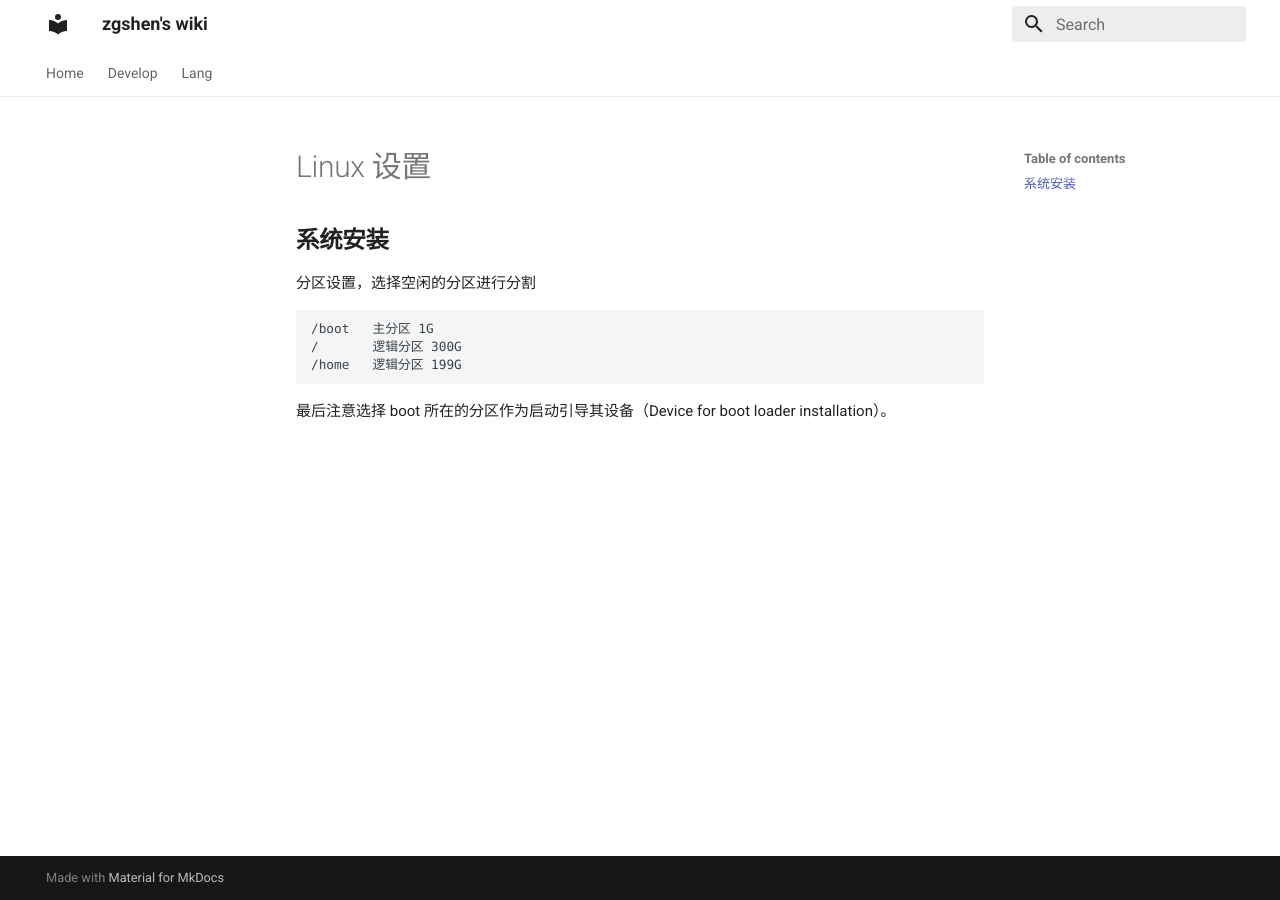
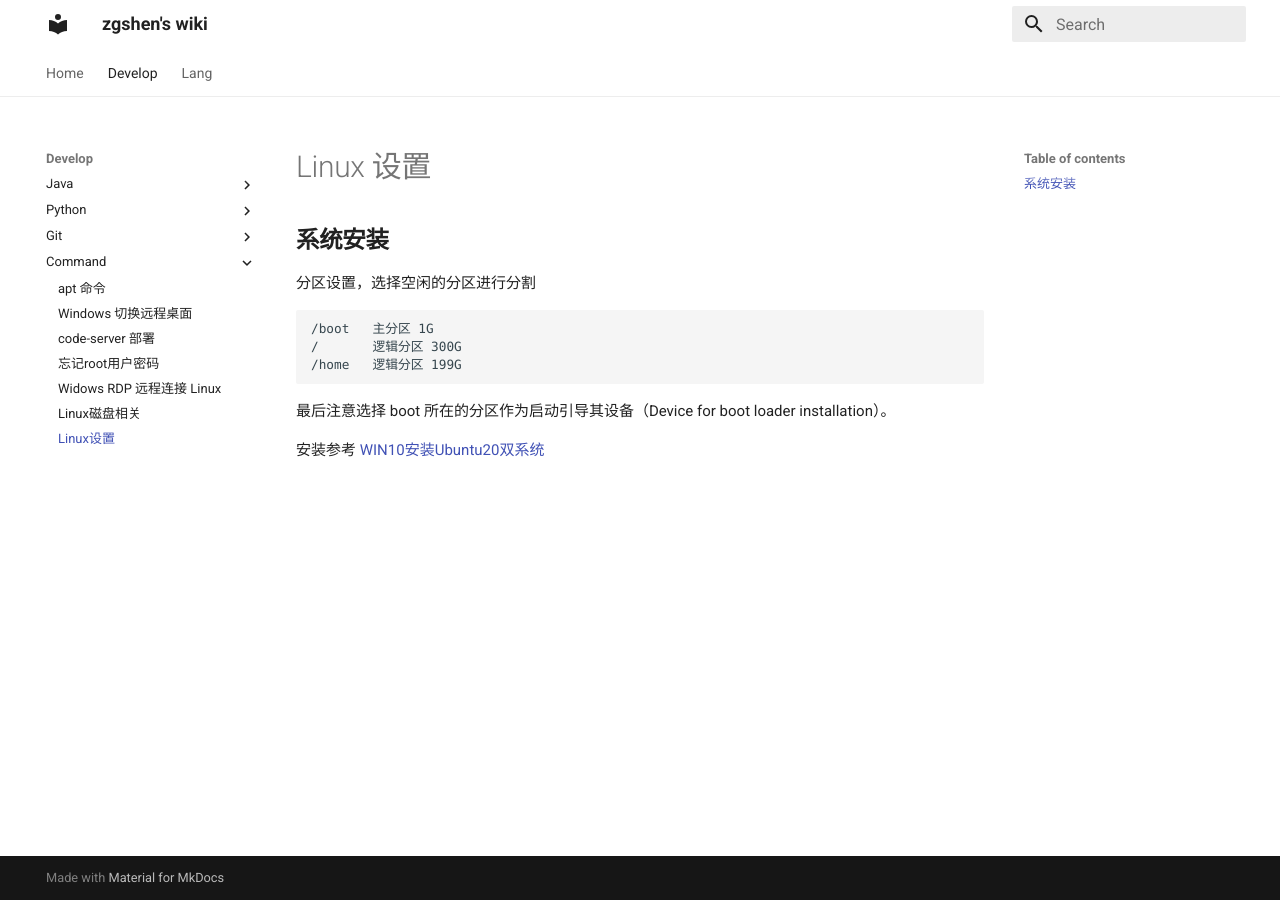
Before and after one commit to zgshen/wiki, an MkDocs documentation site: the page built from docs/develop/command/Linux设置.md, in a window 1280 px wide. Built offline with MkDocs 1.6.1 and Material for MkDocs 9.7.7, drawn with Linux system fonts in a browser that asks for light colours; some web fonts are replaced.

Commit message:
feat: wiki

````diff
--- a/docs/develop/command/Linux设置.md
+++ b/docs/develop/command/Linux设置.md
@@ -12,3 +12,5 @@
 ```
 
 最后注意选择 boot 所在的分区作为启动引导其设备（Device for boot loader installation）。
+
+安装参考 [WIN10安装Ubuntu20双系统](https://blog.csdn.net/qq_33187136/article/details/113924497)
--- a/mkdocs.yml
+++ b/mkdocs.yml
@@ -45,6 +45,7 @@ nav:
     - Git:
       - git操作: develop/git/git操作.md
       - git注释规范: develop/git/git注释规范.md
+      - git拉取最后一次提交版本: develop/git/拉取最后一次提交版本.md
     - Command:
       - apt 命令: develop/command/apt命令.md
       - Windows 切换远程桌面: develop/command/Windows切换远程桌面.md
@@ -52,6 +53,7 @@ nav:
       - 忘记root用户密码: develop/command/忘记root密码.md
       - Widows RDP 远程连接 Linux: develop/command/Widows远程连接Linux i3桌面.md
       - Linux磁盘相关: develop/command/Linux磁盘相关.md
+      - Linux设置: develop/command/Linux设置.md
   - Lang:
     - 资料: lang/资料.md
     - 介词: lang/介词.md
````
